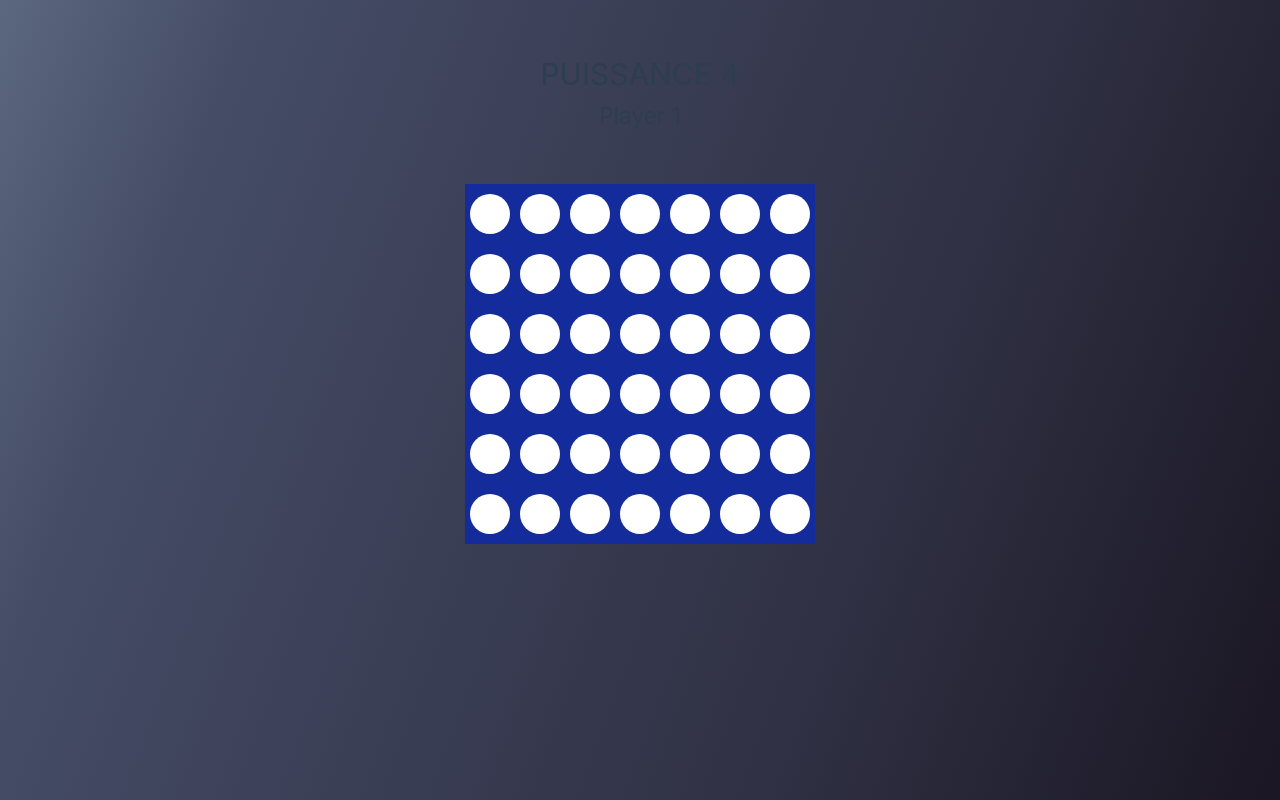
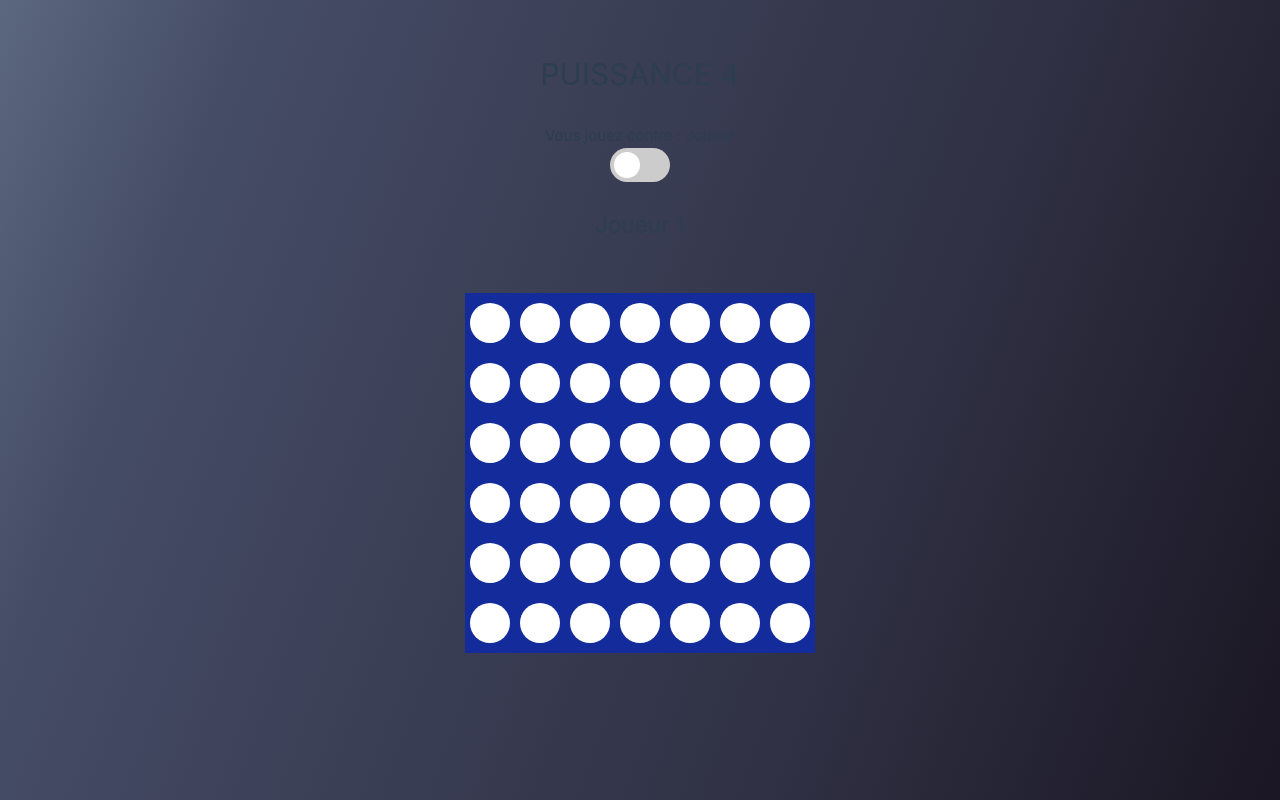
Before and after one commit to Conisla/Connect4Ai, a Vue app in the folder Connect4AI/: page / in a window 1280 px wide. Built offline with nearby package versions, Linux system fonts and the light colour scheme.

Commit message:
ajout IA débutant

```diff
--- a/Connect4AI/src/components/GameGrid.vue
+++ b/Connect4AI/src/components/GameGrid.vue
@@ -1,8 +1,28 @@
 <template>
     <div>
+
         <h1>PUISSANCE 4</h1>
-        <h2 v-show="!gameOver" >Player <span v-if="turn==player1">{{ this.red }}</span><span v-else>{{ this.yellow }}</span></h2>
-        <h2 v-show="gameOver" >Player <span v-if="turn==player1">{{ this.red }} </span><span v-else>{{ this.yellow }}</span> Wins !</h2>
+
+        <div class="toggle-ia-btn">
+            <p>
+                Vous jouez contre :
+                <span v-if="vsAI">IA</span>
+                <span v-else>Joueur</span>
+            </p>
+            <label class="switch">
+                <input type="checkbox" v-model="vsAI">
+                <span class="slider round"></span>
+            </label>
+        </div>
+
+        <h2 v-show="!gameOver" >Joueur <span v-if="turn==player1">{{ this.red }}</span><span v-else>{{ this.yellow }}</span></h2>
+
+        <div v-show="gameOver">
+            <h2>Joueur <span v-if="turn==player1">{{ this.red }} </span><span v-else>{{ this.yellow }}</span> a gagné !</h2>
+            <button class="reset-btn" type="button" @click="resetBoard()"> Nouvelle Partie </button>
+        </div>
+
+
         <div class="wrapper">
 
             <div id="board">
@@ -41,6 +61,64 @@
 </template>
 
 <style>
+/* Styles pour le toggle switch */
+.toggle-ia-btn{
+    margin: 2% 0;
+}
+
+.switch {
+  position: relative;
+  display: inline-block;
+  width: 60px;
+  height: 34px;
+}
+
+.switch input {
+  opacity: 0;
+  width: 0;
+  height: 0;
+}
+
+.slider {
+  position: absolute;
+  cursor: pointer;
+  top: 0;
+  left: 0;
+  right: 0;
+  bottom: 0;
+  background-color: #ccc;
+  -webkit-transition: .4s;
+  transition: .4s;
+  border-radius: 34px;
+}
+
+.slider:before {
+  position: absolute;
+  content: "";
+  height: 26px;
+  width: 26px;
+  left: 4px;
+  bottom: 4px;
+  background-color: white;
+  -webkit-transition: .4s;
+  transition: .4s;
+  border-radius: 50%;
+}
+
+input:checked + .slider {
+  background-color: #2196F3;
+}
+
+input:focus + .slider {
+  box-shadow: 0 0 1px #2196F3;
+}
+
+input:checked + .slider:before {
+  -webkit-transform: translateX(26px);
+  -ms-transform: translateX(26px);
+  transform: translateX(26px);
+}
+
 .wrapper{
     display: flex;
     justify-content: center;
@@ -63,6 +141,10 @@ circle.red {
 
 circle.yellow {
     fill: yellow;
+}
+
+.reset-btn{
+    position: relative;
 }
 
 #board{
@@ -99,26 +181,65 @@ export default {
             red: 1,
             yellow: 2,
             empty: 0,
-            gameOver: false
+            gameOver: false,
+            vsAI: false
         }
     },
     methods: {
+        selectBestColumn(){
+
+            let validColumns = connect4.getValidColumns(this.board)
+            let highestScore = -1000
+            let column = Math.floor(Math.random * validColumns.length)
+
+            for (let i = 0; i < validColumns.length; i++) {
+
+                let newColumn = validColumns[i]
+                let row = connect4.getOpenRow(this.board, newColumn)
+                let boardCopy = connect4.copyBoard(this.board)
+
+                connect4.dropPiece(boardCopy,row,newColumn, this.yellow)
+                let newScore = connect4.boardScore(boardCopy)
+
+                if(newScore > highestScore){
+                    highestScore = newScore
+                    column = newColumn
+                }
+            }
+            return column
+        },
+
+        resetBoard(){
+            console.log("RESET");
+            this.board = connect4.createBoard()
+            this.gameOver = false
+            this.turn = this.player1
+        },
+
         takeTurn(column){
             if(!this.gameOver && connect4.isValidColumn(this.board, column)){
-
                 let row = connect4.getOpenRow(this.board, column)
-
                 let color = this.turn == this.player1 ? this.red : this.yellow
-
                connect4.dropPiece(this.board, row, column, color)
-
                 if(connect4.isWinningMove(this.board, color)){
-                    console.log('WINNER !!!!!!!');
                     this.gameOver = true;
                 }else{
                     this.turn +=1
                     this.turn = this.turn % 2
+                    if(this.vsAI){this.AITurn()}
+
                 }
+            }
+        },
+        AITurn(){
+            let column = this.selectBestColumn()
+            let row = connect4.getOpenRow(this.board, column)
+            connect4.dropPiece(this.board, row, column, this.yellow)
+            if(connect4.isWinningMove(this.board, this.yellow)){
+                this.gameOver = true
+            }else{
+                this.turn +=1
+                this.turn = this.turn % 2
             }
         }
     },
--- a/Connect4AI/src/connect4.js
+++ b/Connect4AI/src/connect4.js
@@ -1,5 +1,32 @@
 const RowCount = 6
 const ColumnCount = 7
+const Red = 1
+const Yellow = 2
+const Empty = 0
+
+function count(inputArray, item) {
+    const map = inputArray.reduce((acc,key) => acc.set(key, (acc.get(key) || 0) + 1), new Map())
+    return map.get(item) || 0
+}
+
+function getScore(section) {
+    let score=0
+    if(count(section,Yellow)==4){
+        score += 100
+    }
+    if (count(section,Yellow)==3 && count(section, Empty)==1) {
+        score+=10
+    }
+    if (count(section,Yellow)==2 && count(section, Empty)==2) {
+        score += 5
+    }
+    if (count(section,Red)==3 && count(section, Empty)==1) {
+        score -= 80
+    }
+
+    return score
+}
+
 
 // Créer un board vide
 export function createBoard() {
@@ -14,6 +41,83 @@ export function createBoard() {
         }
     });
     return board;
+}
+
+export function copyBoard(board) {
+    let boardCopy = [...board]
+    board.forEach((row, rowIndex) => {
+        boardCopy[rowIndex] = [...row]
+    });
+    return boardCopy
+}
+
+export function boardScore(board) {
+    let score = 0
+
+    //center column
+    let centerColumnArray = []
+    let  centerColumn = Math.floor(ColumnCount / 2)
+
+    for (let row = 0; row < RowCount; row++) {
+        centerColumnArray.push(board[row][centerColumn])
+    }
+    let centerPieces = count(centerColumnArray, Yellow)
+    score += centerPieces*5
+
+    // Score Rows
+    board.forEach(row => {
+        for (let column = 0; column < ColumnCount-3; column++) {
+            let section = row.slice(column, column+4)
+            score += getScore(section)
+        }
+    });
+
+    //score Columns
+    for (let column = 0; column < ColumnCount; column++) {
+        let columnArray = []
+        for (let row = RowCount-1; row >= 0 ; row--) {
+            columnArray.push(board[row][column])
+        }
+
+        for (let row = 0; row < RowCount-3; row++) {
+            let section = columnArray.slice(row, row + 4)
+            score += getScore(section)
+        }
+    }
+
+    //Score Diagonales montantes
+    for (let row = RowCount-1; row >= RowCount-3; row--) {
+        for (let column = 0; column < ColumnCount-3; column++) {
+            let section = []
+            for (let i = 0; i < 4; i++) {
+                section.push(board[row - i][column + i])
+            }
+            score += getScore(section)
+        }
+    }
+
+    //Score Diagonales Descendantes
+    for (let row = 0; row < RowCount-3; row++) {
+        for (let column = 0; column < ColumnCount-3; column++) {
+            let section = []
+            for (let i = 0; i < 4; i++) {
+                section.push(board[row + i][column + i])
+            }
+            score += getScore(section)
+        }
+    }
+
+    return score
+}
+
+export function getValidColumns(board) {
+    let validColumns = []
+    for (let column = 0; column < ColumnCount; column++) {
+        if( isValidColumn(board,column)){
+            validColumns.push(column)
+        }
+    }
+    return validColumns
 }
 
 // Vérifier si une colonne donnée est jouable
@@ -37,7 +141,7 @@ export function dropPiece(board,row, column, color){
 export function isWinningMove(board, color){
 
     // Check all rows
-    for(let c=0; c < ColumnCount-3; c++){
+    for(let c=0; c < ColumnCount - 3; c++){
         for(let r=0; r < RowCount; r++){
             if(
                 board[r][c] == color &&
@@ -50,7 +154,7 @@ export function isWinningMove(board, color){
 
     // Check all columns
     for (let c = 0; c < ColumnCount; c++) {
-        for (let r = RowCount-1; r >= RowCount-3; r--) {
+        for (let r = RowCount - 1; r >= RowCount - 3; r--) {
             if (
                 board[r][c] == color &&
                 board[r-1][c] == color &&
@@ -74,7 +178,7 @@ export function isWinningMove(board, color){
 
     // Check all diag downward
     for (let c = 0; c < ColumnCount - 3; c++) {
-        for (let r = 0; r < RowCount-3; r++) {
+        for (let r = 0; r < RowCount - 3; r++) {
             if (
                 board[r][c] == color &&
                 board[r+1][c+1] == color &&
@@ -84,6 +188,4 @@ export function isWinningMove(board, color){
         }
     }
 
-
-
 }
```
